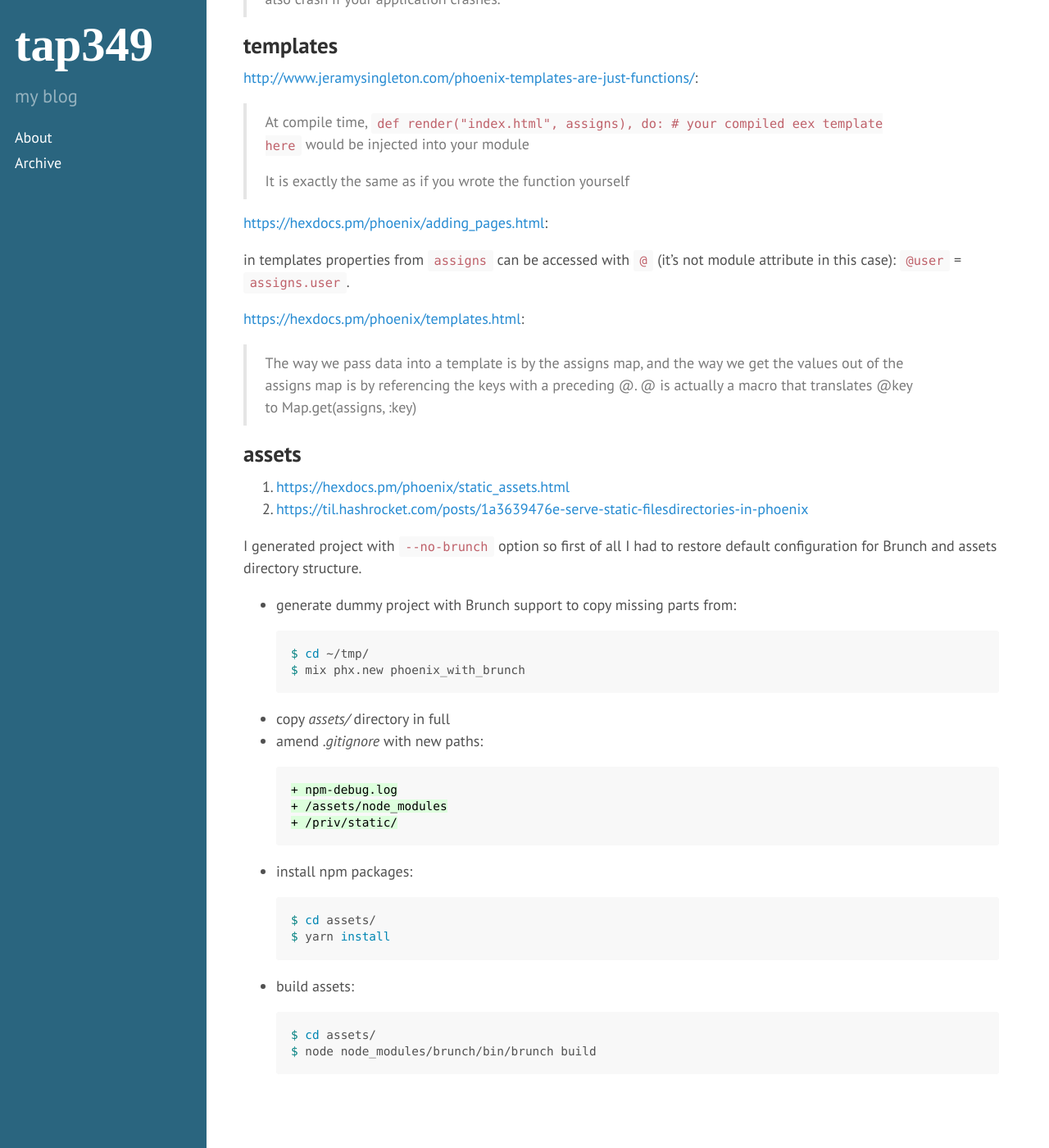
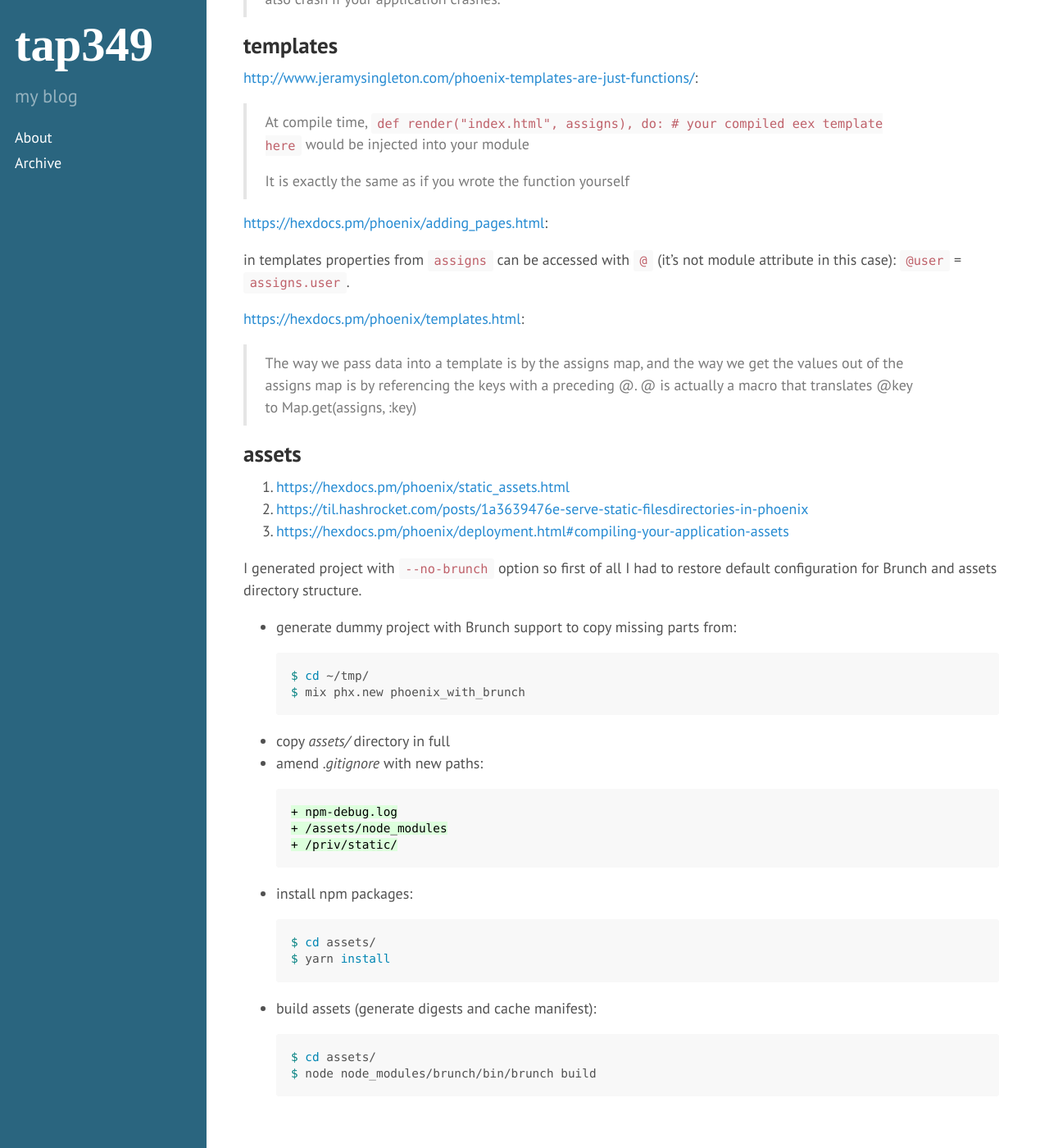
Before and after one commit to tap349/tap349.github.io, a Jekyll site: the page built from _posts/2016-11-12-phoenix.md, in a window 1280 px wide and 1400 px high, scrolled down 8394 px. Shown: the whole window at 82% size. Built offline with Jekyll 4.4.1, drawn with Linux system fonts in a browser that asks for light colours.

Commit message:
update 2017-08-29_11:22:01

````diff
--- a/_posts/2016-11-12-phoenix.md
+++ b/_posts/2016-11-12-phoenix.md
@@ -396,7 +397,7 @@ restore default configuration for Brunch and assets directory structure.
   $ yarn install
   ```
 
-- build assets:
+- build assets (generate digests and cache manifest):
 
   ```sh
   $ cd assets/
````
Also changed, not shown: other parts of _posts/2016-11-12-phoenix.md (+1 -0 lines).
